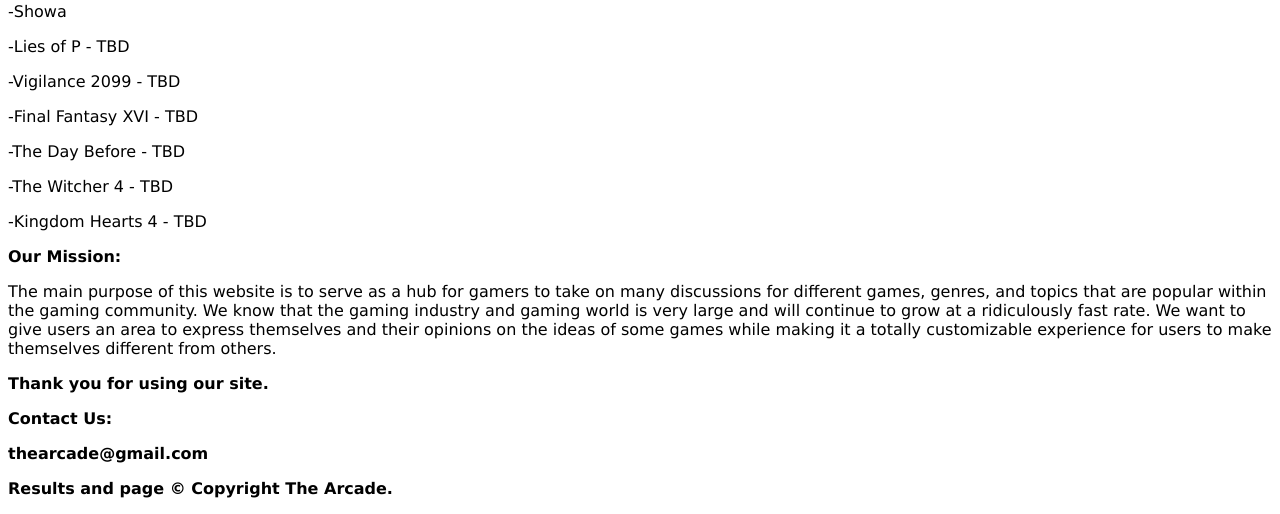
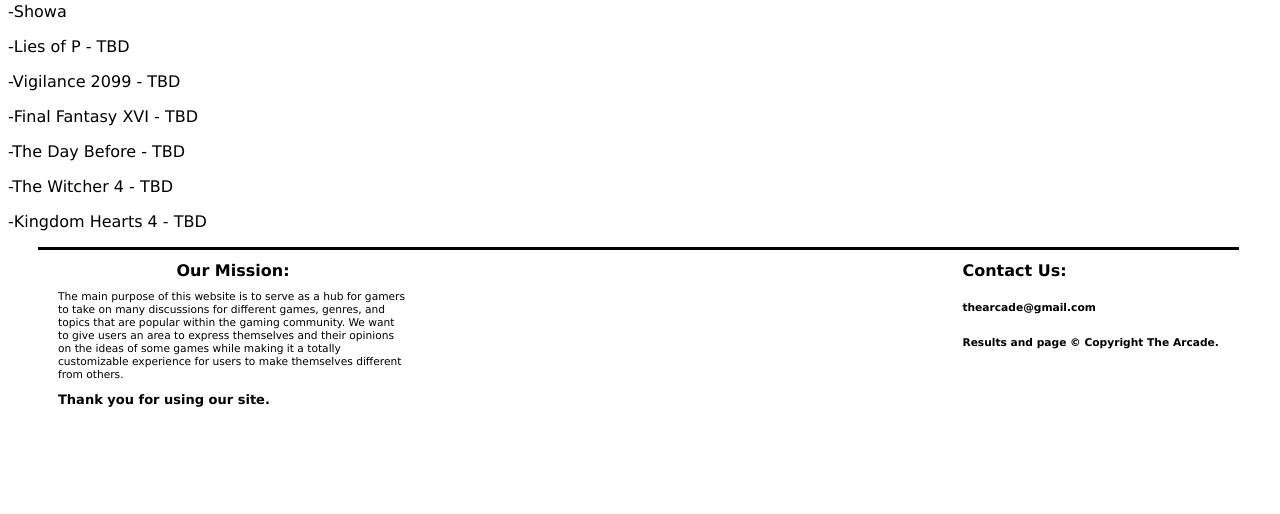
Before and after one commit to jcarrier12/arcade, a PHP site: page /home.php?isLog=1 in a window 1280 px wide. Shown: the part 555-1069 px from the top of the page. After the commit the page ends 962 px from the top, so only its background shows below. Run offline with PHP 8.4, Linux system fonts and the light colour scheme.

Commit message:
added css to profile and bottom

```diff
--- a/arcade.css
+++ b/arcade.css
@@ -98,6 +98,7 @@ a{
 }
 #bio{
 	float:right;
+	padding-right: 30px;
 }
 #bio h1{
 	text-align: center;
@@ -106,8 +107,38 @@ a{
 	height: 100px;
 	width: 100px;
 	margin: 20px;
-	border: solid gray;
 }
 #bio h2{
 	text-align: center;
 }
+
+
+.bottom{
+	margin-left: 30px;
+	margin-right: 30px;
+	border-top: solid black;
+	width: 95%;
+	height: 200px;
+}
+.mission{
+	float: left;
+	padding-left: 20px;
+	width:350px;
+}
+.mission p{
+	font-size: 8pt;
+}
+.mission strong{
+	font-size: small;
+}
+.mission h1{
+	text-align: center;
+}
+.contact{
+	float: right;
+	padding-right: 20px;
+}
+
+.contact strong{
+	font-size: 8pt;
+}
--- a/bottom.html
+++ b/bottom.html
@@ -1,12 +1,12 @@
 <!-- bottom HTML -->
 <!--This is used as the bottom portion of our website-->
+	<div class = "bottom">
 		<div class = "mission">
 			<h1>
 			Our Mission:
 			</h1>
 				<p>
 				The main purpose of this website is to serve as a hub for gamers to take on many discussions for different games, genres, and topics that are popular within the gaming community.
-			We know that the gaming industry and gaming world is very large and will continue to grow at a ridiculously fast rate.
 				We want to give users an area to express themselves and their opinions on the ideas of some games while making it a totally customizable experience for users to make themselves different from others.
 				</p>
 			<p>
@@ -27,5 +27,6 @@
 				<strong>Results and page &copy Copyright The Arcade.
 			</p>
 		</div>
+	</div>
 	</body>
 </html>
```
Lines whose indentation alone changed are shown as unchanged.
